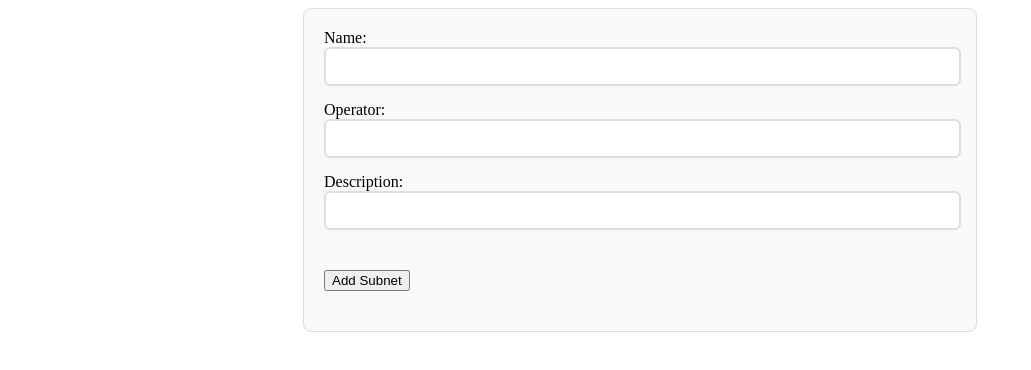
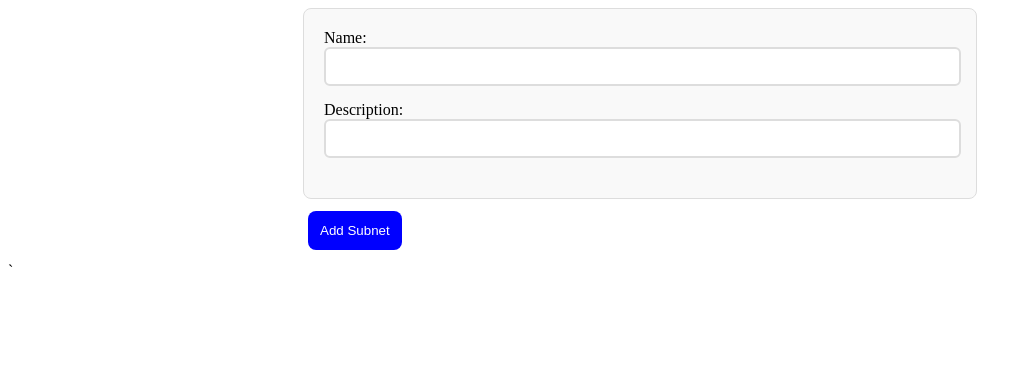
Before and after one commit to WaleedGhori/Angular, an Angular app: page / in a window 1280 px wide. Shown: the top 370 px of the page, without its empty margins (0-1031 px from the left). Built offline with nearby package versions, Linux system fonts and the light colour scheme.

Commit message:
task done

```diff
--- a/src/app/ResourceForm/ResourceForm.component.html
+++ b/src/app/ResourceForm/ResourceForm.component.html
@@ -4,14 +4,6 @@
     <input id="fullName" formControlName="fullName" style="width: 97%; padding: 10px; border: 2px solid #ddd; border-radius: 6px;">
     <div *ngIf="networkForm.get('fullName')?.invalid && networkForm.get('fullName')?.touched" style="color: red;">
       Name is required
-    </div>
-  </div>
-
-  <div style="margin-bottom: 15px;">
-    <label for="operator">Operator:</label>
-    <input id="operator" formControlName="operator" style="width: 97%; padding: 10px; border: 2px solid #ddd; border-radius: 6px;">
-    <div *ngIf="networkForm.get('operator')?.invalid && networkForm.get('operator')?.touched" style="color: red;">
-      Operator is required
     </div>
   </div>
 
@@ -23,14 +15,4 @@
     </div>
   </div>
 
-  <button type="button" (click)="addSubnet()" style="margin-top: 20px;">Add Subnet</button>
-  <div formArrayName="subnets" style="margin-top: 20px;">
-    <div *ngFor="let subnet of subnets.controls; let i = index" [formGroupName]="i">
-      <app-subnet [resourceForm]="subnet"></app-subnet>
-      <button type="button" (click)="removeSubnet(i)" style="background-color: red; color: white; margin-top: 10px;">
-        Remove Subnet
-      </button>
-    </div>
-  </div>
-
 </form>
--- a/src/app/ResourceForm/ResourceForm.component.ts
+++ b/src/app/ResourceForm/ResourceForm.component.ts
@@ -12,9 +12,8 @@ export class ResourceFormComponent {
   constructor(private fb: FormBuilder) {
     this.networkForm = this.fb.group({
       fullName: ['', [Validators.required, Validators.minLength(3)]],
-      operator: ['', [Validators.required]],
       description: ['', Validators.required],
-      subnets: this.fb.array([]) // Empty Array to save the value of subnets form
+      subnets: this.fb.array([])
     });
   }
 
--- a/src/app/Vnet/Vnet.component.html
+++ b/src/app/Vnet/Vnet.component.html
@@ -1,6 +1,15 @@
 <app-resourceForm></app-resourceForm>
- <button onclick="addRender">Add Subnet</button>
-<div ngFor="renderValue" >
-    <app-subnet></app-subnet>
 
-</div>
+<form [formGroup]="networkForm">
+  <button type="button" (click)="addSubnet()" style="margin-left: 300px; background-color: blue; color: white; padding: 4px; margin-top:12px; margin-bottom: 12px; border:none; border-radius: 8px; padding: 12px;">Add Subnet</button>
+
+  <div formArrayName="subnets">
+    <div *ngFor="let subnet of subnets.controls; let i = index" [formGroupName]="i">
+      <app-subnet [resourceForm]="subnet"></app-subnet>
+
+      <!-- <button type="button" (click)="removeSubnet(i)">Remove Subnet</button> -->
+    </div>
+  </div>
+</form>
+`
+    <!-- <app-subnet></app-subnet> -->
--- a/src/app/Vnet/Vnet.component.ts
+++ b/src/app/Vnet/Vnet.component.ts
@@ -1,23 +1,38 @@
 import { Component, OnInit, Input } from '@angular/core';
-import { FormGroup } from '@angular/forms';
+import { FormArray, FormBuilder, FormGroup, Validators } from '@angular/forms';
 
 @Component({
   selector: 'app-vnet',
   templateUrl: './Vnet.component.html',
   styleUrls: ['./Vnet.component.css']
 })
-export class VnetComponent implements OnInit {
+export class VnetComponent  {
   @Input() parentForm!: FormGroup;
 
-  constructor() { }
-  renderValue: number = 1;
-
-  addRender(){
-     this.renderValue +=1;
-  }
-  ngOnInit(): void {
-
-    }
+  networkForm: FormGroup;
 
 
+  constructor(private fb: FormBuilder) {
+    this.networkForm = this.fb.group({
+      // fullName: ['', [Validators.required, Validators.minLength(3)]],
+      // description: ['', Validators.required],
+      subnets: this.fb.array([]) // Empty Array to save the value of subnets form
+    });
+  }
+
+  get subnets() {
+    return this.networkForm.get('subnets') as FormArray;
+  }
+
+  addSubnet(): void {
+    const subnetGroup = this.fb.group({
+      subnetName: ['', Validators.required]
+    });
+    this.subnets.push(subnetGroup);
+  }
+
+  removeSubnet(index: number): void {
+    this.subnets.removeAt(index);
+  }
+
 }
--- a/src/app/app-routing.module.ts
+++ b/src/app/app-routing.module.ts
@@ -1,9 +1,9 @@
 import { NgModule } from '@angular/core';
 import { Routes, RouterModule } from '@angular/router';
-import { ResourceFormComponent } from './ResourceForm/ResourceForm.component';
+import { VnetComponent } from './Vnet/Vnet.component';
 
 const routes: Routes = [
-  {path:'',component:ResourceFormComponent}
+  {path:'',component:VnetComponent}
 ];
 
 @NgModule({
--- a/src/app/app.component.html
+++ b/src/app/app.component.html
@@ -1,4 +1,4 @@
 
 <!-- <app-root></app-root> -->
 
-<app-resourceForm></app-resourceForm>
+<app-vnet></app-vnet>
--- a/src/app/app.module.ts
+++ b/src/app/app.module.ts
@@ -15,8 +15,8 @@ import { NicComponent } from './nic/nic.component';
 @NgModule({
   declarations: [
     AppComponent,
+    VnetComponent,
     ResourceFormComponent,
-    VnetComponent,
     SubnetComponent,
     NicComponent,
   ],
--- a/src/app/nic/nic.component.html
+++ b/src/app/nic/nic.component.html
@@ -1,4 +1,5 @@
-<app-resourceForm></app-resourceForm>
-<app-vnet></app-vnet>
+<div>
+<h3 style="text-align: center; font-size: medium;">Nic Component</h3>
 
-<div>cgfdsasdjkfhsdjk</div>
+    <app-resourceForm></app-resourceForm>
+</div>
--- a/src/app/subnet/subnet.component.html
+++ b/src/app/subnet/subnet.component.html
@@ -1,13 +1,22 @@
-<div [formGroup]="resourceForm">
-  <label>Subnet:</label>
-  <input
-    type="text"
-    formControlName="subnetName"
-    placeholder="Enter Subnet"
-    style="width: 90%; padding: 5px; border: 1px solid #ddd; border-radius: 4px;"
-  />
-  <div *ngIf="resourceForm.get('subnetName')?.invalid && resourceForm.get('subnetName')?.touched" style="color: red;">
-    Subnet is required.
+<app-resourceForm></app-resourceForm>
+
+<form [formGroup]="networkForm">
+  <button type="button" (click)="addNic()" style="margin-left: 300px; background-color: blue; color: white; padding: 4px; margin-top:12px; margin-bottom: 12px; border:none; border-radius: 8px; padding: 12px;">Add Nic</button>
+
+  <div formArrayName="nic">
+    <div *ngFor="let nic of nic.controls; let i = index" [formGroupName]="i">
+      <app-nic [resourceForm]="subnet"></app-nic>
+      <!-- <button type="button" (click)="removeSubnet(i)">Remove Subnet</button> -->
+    </div>
   </div>
-  <app-nic></app-nic>
-</div>
+</form>
+
+ <!-- <button type="button" (click)="addNic()" style="margin-top: 20px;">Add Nic</button> -->
+  <!-- <div formArrayName="subnets" style="margin-top: 20px;">
+   <div *ngFor="let subnet of subnets.controls; let i = index" [formGroupName]="i">
+     <app-nic [resourceForm]="subnet"></app-nic>
+   </div>
+ </div> -->
+
+<!--
+mat accordian -->
--- a/src/app/subnet/subnet.component.ts
+++ b/src/app/subnet/subnet.component.ts
@@ -1,5 +1,5 @@
 import { Component, OnInit, Input } from '@angular/core';
-import { FormGroup } from '@angular/forms';
+import { FormArray, FormBuilder, FormGroup, Validators } from '@angular/forms';
 
 @Component({
   selector: 'app-subnet',
@@ -8,8 +8,31 @@ import { FormGroup } from '@angular/forms';
 })
 export class SubnetComponent implements OnInit {
   @Input() resourceForm!: FormGroup;
-  constructor() {}
+  networkForm: FormGroup
 
+
+  constructor(private fb: FormBuilder) {
+    this.networkForm = this.fb.group({
+      fullName: ['', [Validators.required, Validators.minLength(3)]],
+      description: ['', Validators.required],
+      nic: this.fb.array([])
+    });
+  }
+
+  get nic() {
+    return this.networkForm.get('nic') as FormArray;
+  }
+
+  addNic(): void {
+    const nicGroup = this.fb.group({
+      nicName: ['', Validators.required]
+    });
+    this.nic.push(nicGroup);
+  }
+
+  removeSubnet(index: number): void {
+    this.nic.removeAt(index);
+  }
   ngOnInit(): void {
     if (!this.resourceForm) {
       console.error('SubnetComponent: resourceForm is not defined!');
```
